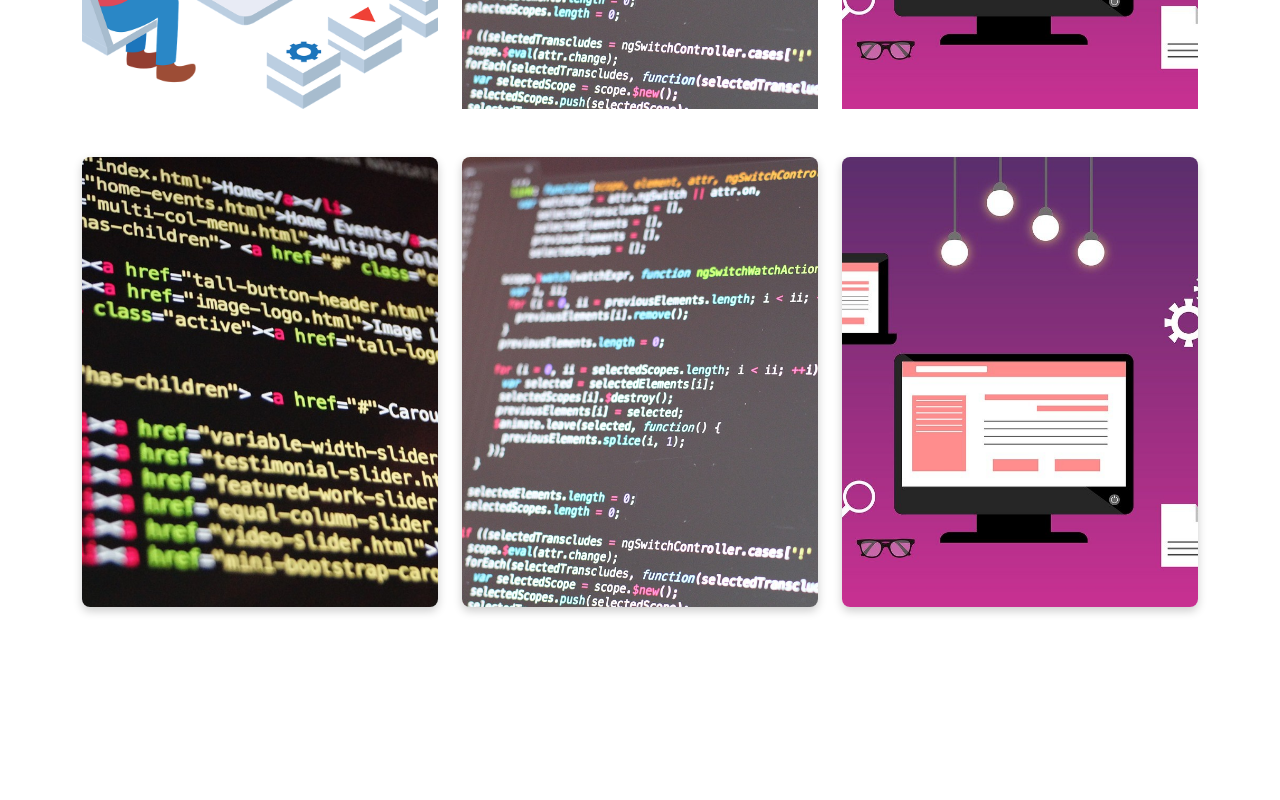
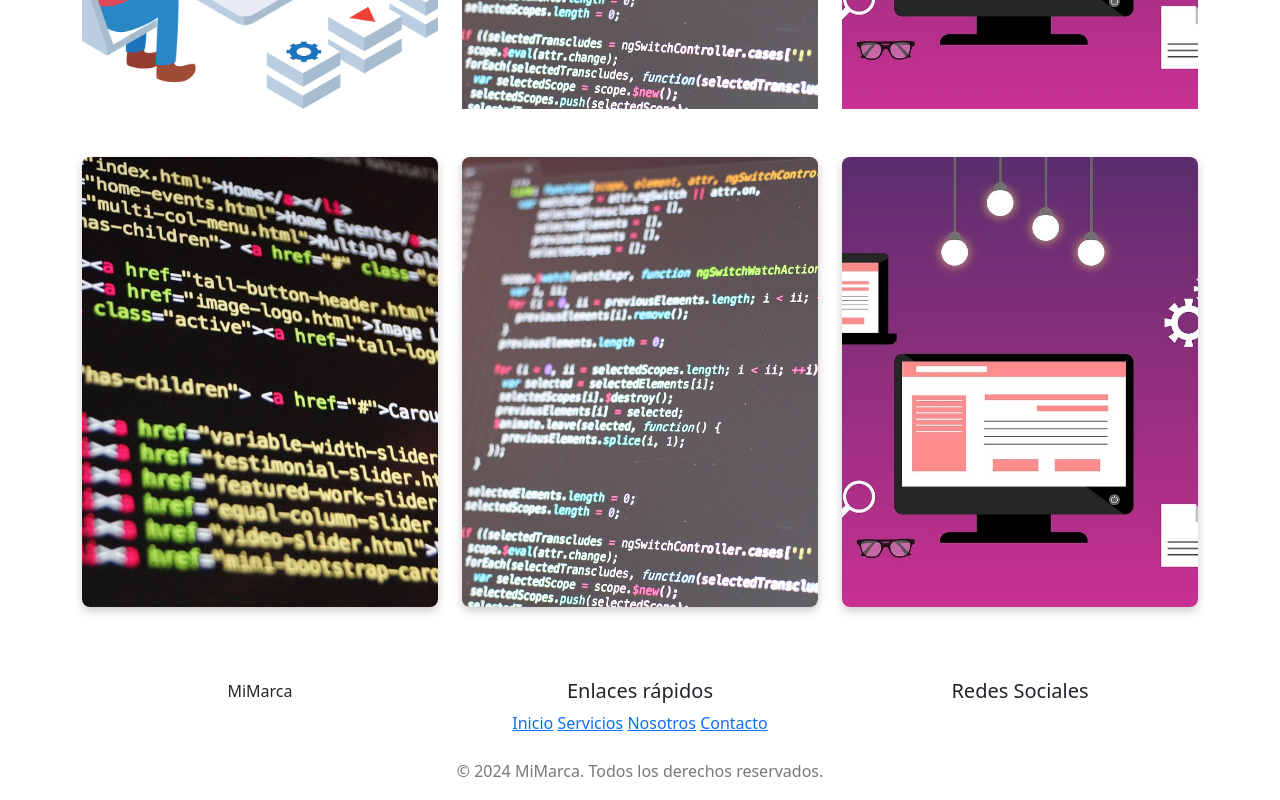
Before and after one commit to Mijael-DS/Bootstrap, a plain HTML site: page index.html in a window 1280 px wide. Shown: the part 1132-1932 px from the top of the page. Before the commit the page ends 1811 px from the top, so only its background shows below. Drawn offline with Linux system fonts and the light colour scheme.

Commit message:
Update index.html

```diff
--- a/index.html
+++ b/index.html
@@ -126,7 +126,43 @@
       </div>
     </div>
   </div>
-
+<!-- Footer -->
+  <footer class="text-center">
+    <div class="container">
+      <!-- Información de la marca -->
+      <div class="row mb-4">
+        <div class="col-md-4">
+          <div class="brand">MiMarca</div>
+        </div>
+        <!-- Enlaces importantes -->
+        <div class="col-md-4">
+          <h5>Enlaces rápidos</h5>
+          <div class="links">
+            <a href="#">Inicio</a>
+            <a href="#">Servicios</a>
+            <a href="#">Nosotros</a>
+            <a href="#">Contacto</a>
+          </div>
+        </div>
+        <!-- Redes sociales -->
+        <div class="col-md-4">
+          <h5>Redes Sociales</h5>
+          <div class="social-icons">
+            <a href="#" target="_blank"><i class="fab fa-facebook"></i></a>
+            <a href="#" target="_blank"><i class="fab fa-twitter"></i></a>
+            <a href="#" target="_blank"><i class="fab fa-instagram"></i></a>
+            <a href="#" target="_blank"><i class="fab fa-linkedin"></i></a>
+          </div>
+        </div>
+      </div>
+      <!-- Derechos de autor -->
+      <div class="row">
+        <div class="col-12">
+          <p>&copy; 2024 MiMarca. Todos los derechos reservados.</p>
+        </div>
+      </div>
+    </div>
+  </footer>
 
     <script src="./js/bootstrap.min.js"></script>
     <script src="./js/jquery.js"></script>
```
